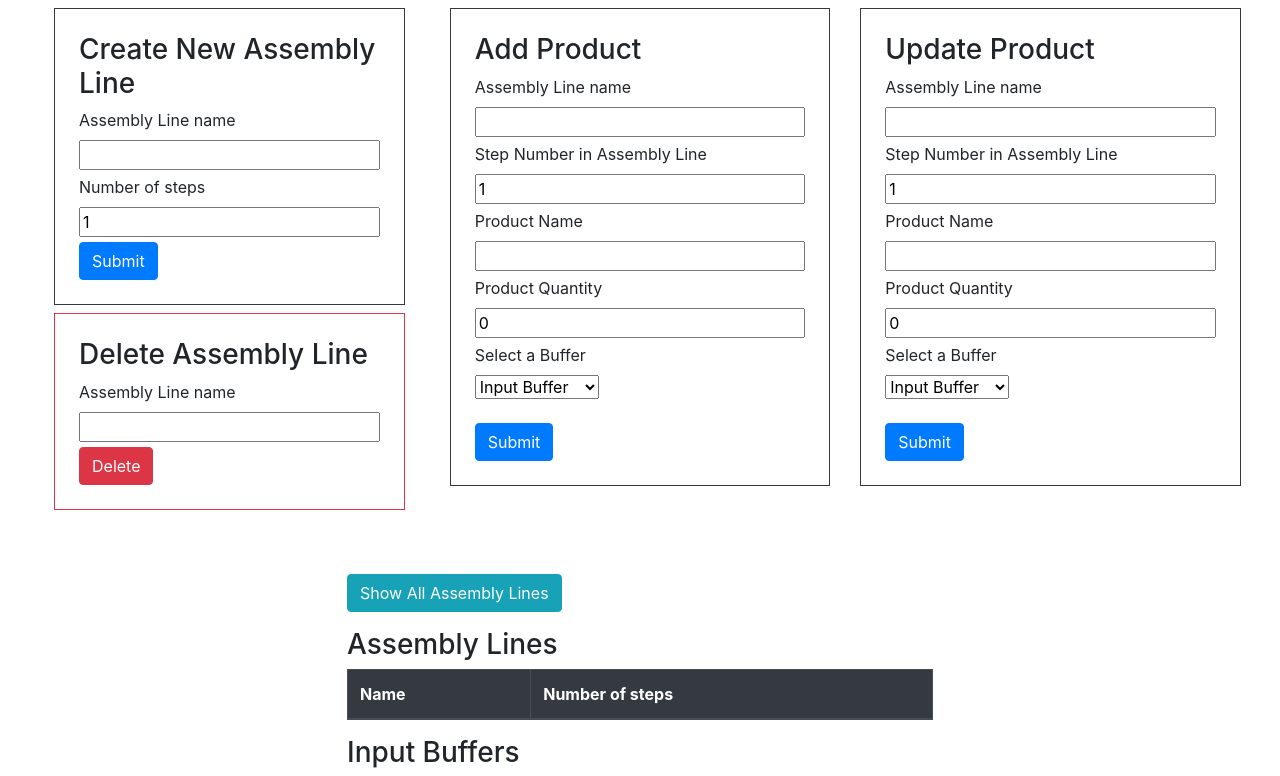
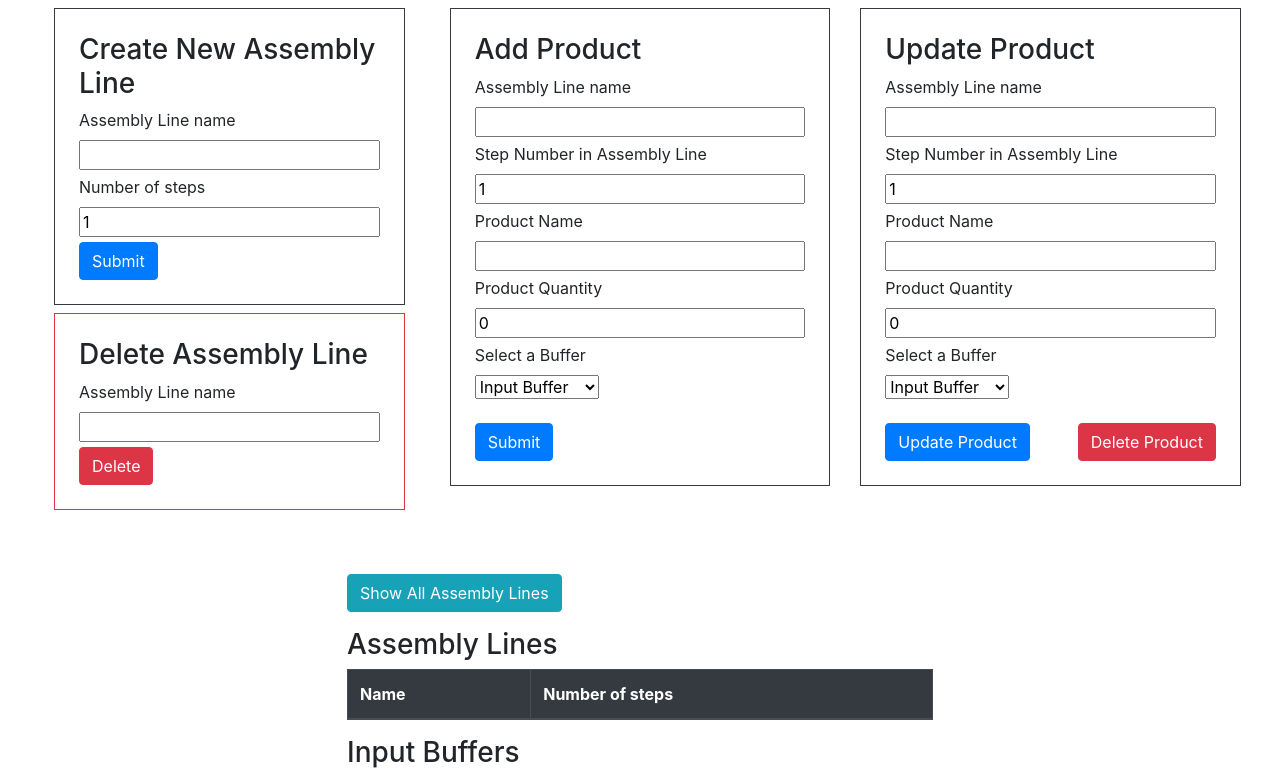
Before and after one commit to davidhalasz/nodejs-beadando, a React (Create React App) app in the folder frontend/: page / in a window 1280 px wide. Shown: the top 776 px of the page. Built offline with nearby package versions, Linux system fonts and the light colour scheme; what flux would draw is missing.

Commit message:
feat(frontend): delete product from input and output buffer

```diff
--- a/frontend/src/action/AssemblyLines.js
+++ b/frontend/src/action/AssemblyLines.js
@@ -85,6 +85,26 @@ const _updateProduct = ({uAssemblyLineName, uStepNumber, uProdName, uProdQuantit
         });
 };
 
+const _deleteProduct = (uAssemblyLineName, uStepNumber, uProdName, uBuffer) => {
+    axios.delete(`/assembly_lines/${uBuffer}/product`, { data: {
+            assemblyLineName: uAssemblyLineName,
+            steps: uStepNumber,
+            prodName: uProdName
+        }})
+        .then(() =>{
+            dispatcher.dispatch({
+                action: notificationActions.showSuccess,
+                payload: `Assembly Line recorded`
+            });
+        })
+        .catch(err => {
+            dispatcher.dispatch({
+                action: notificationActions.showFailure,
+                payload: err
+            });
+        });
+};
+
 const _deleteAssemblyLine = ({name}) => {
     axios.delete(`/assembly_lines/${name}`, {
         name: name})
@@ -106,3 +126,4 @@ export const recordAssemblyLine = _recordAssemblyLine;
 export const recordProduct = _recordProduct;
 export const deleteAssemblyLine = _deleteAssemblyLine;
 export const updateProduct = _updateProduct;
+export const deleteProduct = _deleteProduct;
--- a/frontend/src/component/assemblyLines/ProductRecordingForm.js
+++ b/frontend/src/component/assemblyLines/ProductRecordingForm.js
@@ -11,8 +11,8 @@ class ProductRecordingForm extends React.Component{
             stepNumber: 1,
             prodName: '',
             prodQuantity: 0,
+            buffer: 'input'
         };
-        this.buffer = 'input';
         this.formOnChange = this.formOnChange.bind(this);
     }
 
@@ -25,6 +25,7 @@ class ProductRecordingForm extends React.Component{
         return(
             <div className={"mt-2 p-4 border border-dark"}>
                 <h3>Add Product</h3>
+                <form>
                     <label htmlFor={"assemblyLineName"} >Assembly Line name</label>
                     <input type={"text"} id={"assemblyLineName"} name={"assemblyLineName"}
                            value={this.state.assemblyLineName} onChange={this.formOnChange}/>
@@ -43,13 +44,14 @@ class ProductRecordingForm extends React.Component{
                     <br/>
                     <label htmlFor={"buffer"} >Select a Buffer</label>
                     <select id={"buffer"} name={"buffer"}
-                            value={this.buffer} onChange={this.formOnChange}>
+                            value={this.state.buffer} onChange={this.formOnChange}>
                         <option value={"input"}>Input Buffer</option>
                         <option value={"output"}>Output Buffer</option>
                     </select>
                     <br/>
                     <br/>
-                    <button className={"btn btn-primary"} onClick={() => { actions.recordProduct(this.state, this.buffer); }}>Submit</button>
+                    <button className={"btn btn-primary"} onClick={() => { actions.recordProduct(this.state, this.state.buffer); }}>Submit</button>
+                </form>
             </div>
         );
     }
--- a/frontend/src/component/assemblyLines/UpdateProductForm.js
+++ b/frontend/src/component/assemblyLines/UpdateProductForm.js
@@ -10,9 +10,9 @@ class UpdateProductForm extends React.Component{
             uAssemblyLineName: '',
             uStepNumber: 1,
             uProdName: '',
-            uProdQuantity: 0
+            uProdQuantity: 0,
+            uBuffer: 'input'
         };
-        this.uBuffer = 'input'
         this.formOnChange = this.formOnChange.bind(this);
     }
 
@@ -24,6 +24,7 @@ class UpdateProductForm extends React.Component{
     render() {
         return(
             <div className={"mt-2 p-4 border border-dark"}>
+                <form>
                     <h3>Update Product</h3>
                     <label htmlFor={"uAssemblyLineName"} >Assembly Line name</label>
                     <input type={"text"} id={"uAssemblyLineName"} name={"uAssemblyLineName"}
@@ -43,13 +44,27 @@ class UpdateProductForm extends React.Component{
                     <br/>
                     <label htmlFor={"uBuffer"} >Select a Buffer</label>
                     <select id={"uBuffer"} name={"uBuffer"}
-                        value={this.uBuffer} onChange={this.formOnChange}>
+                            value={this.state.uBuffer} onChange={this.formOnChange}>
                         <option value={"input"}>Input Buffer</option>
                         <option value={"output"}>Output Buffer</option>
                     </select>
                     <br/>
                     <br/>
-                <button className={"btn btn-primary"} onClick={() => { actions.updateProduct(this.state, this.uBuffer); }}>Submit</button>
+                    <div className="btn-toolbar">
+                        <button className={"btn btn-primary mr-auto"}
+                                onClick={() => { actions.updateProduct(this.state, this.state.uBuffer); }}>
+                            Update Product
+                        </button>
+                        <button className={"btn btn-danger"}
+                                onClick={() => { actions.deleteProduct(
+                                    this.state.uAssemblyLineName, this.state.uStepNumber,
+                                    this.state.uProdName, this.state.uBuffer
+                                );
+                                }}>
+                            Delete Product
+                        </button>
+                    </div>
+                </form>
             </div>
         );
     }
```
Also changed, not shown: 1 other file (tests, documents, lock files or other folders). Lines whose indentation alone changed are shown as unchanged.
